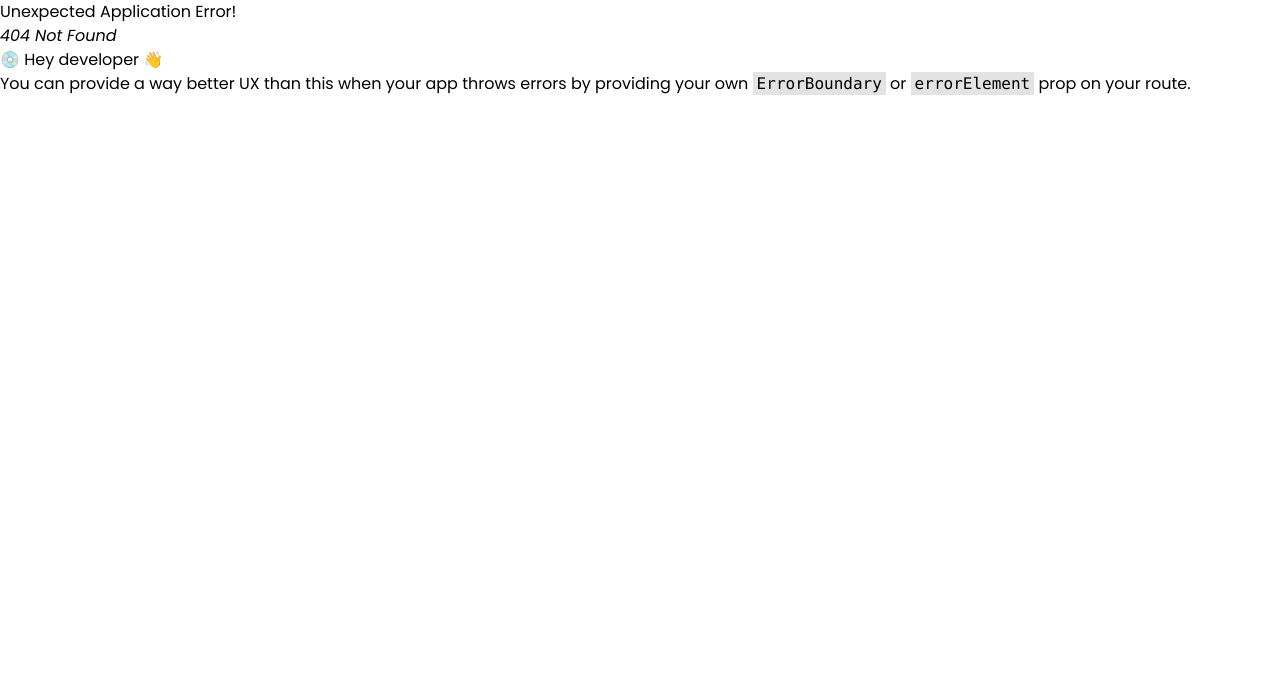
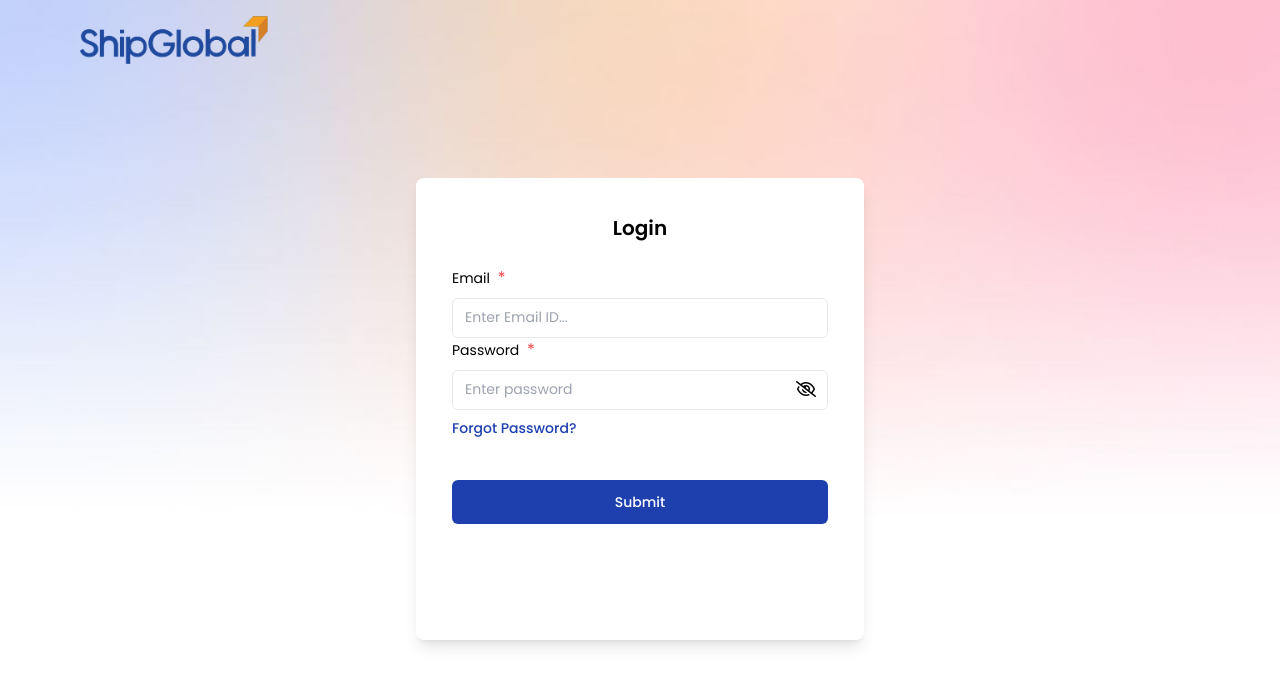
Before and after one commit to shubhamships/ui-components, a React (Vite) app in the folder aayushi/: page /homepage in a window 1280 px wide. Before the commit this address had no page. Shown: the top 686 px of the page. Built offline with nearby package versions, Linux system fonts and the light colour scheme.

Commit message:
logout page added

```diff
--- a/aayushi/index.html
+++ b/aayushi/index.html
@@ -10,6 +10,7 @@
       src="https://kit.fontawesome.com/a7636f214c.js"
       crossorigin="anonymous"
     ></script>
+    <script src="https://kit.fontawesome.com/48bcbf2c30.js" crossorigin="anonymous"></script>
     <style>
       @import url('https://fonts.googleapis.com/css2?family=Poppins:ital,wght@0,100;0,200;0,300;0,400;0,500;0,600;0,700;0,800;0,900;1,100;1,200;1,300;1,400;1,500;1,600;1,700;1,800;1,900&display=swap');
       body {
--- a/aayushi/package.json
+++ b/aayushi/package.json
@@ -13,6 +13,7 @@
     "axios": "^1.7.7",
     "react": "^18.3.1",
     "react-dom": "^18.3.1",
+    "react-loading-icons": "^1.1.0",
     "react-router-dom": "^6.28.0",
     "zod": "^3.23.8"
   },
--- a/aayushi/src/components/Button.jsx
+++ b/aayushi/src/components/Button.jsx
@@ -1,9 +1,15 @@
+/* eslint-disable react/prop-types */
 
+export const Button = ({ loading, type, onClick }) => {
+  return (
+    <button className="  text-sm font-medium h-11 rounded-md w-full focus-visible:outline-none focus-visible:ring-2  max-w-sm mt-10 text-white bg-blue-800"  onClick={onClick}>
+      {type}
 
-export const Button = () => {
-  return (
-    <button className="  text-sm font-medium h-11 rounded-md w-full focus-visible:outline-none focus-visible:ring-2  max-w-sm mt-10 text-white bg-blue-800">
-    Submit
-  </button>
-  )
-}
+      {loading && (
+        <span>
+          <i className="fa-solid fa-spinner animate-spin ml-2"></i>
+        </span>
+      )}
+    </button>
+  );
+};
--- /dev/null
+++ b/aayushi/src/components/Loading.jsx
@@ -0,0 +1,18 @@
+/* eslint-disable react/prop-types */
+/* eslint-disable react/display-name */
+
+
+export const Loading = (Component) => {
+  return ({ isLoading, children, ...props }) => (
+    <Component {...props}>
+      <div className="flex items-center justify-center">
+        <div>{children}</div>
+        {isLoading && (
+          <i className="fa-duotone fa-solid fa-loader animate-spin ml-2"></i>
+
+        )}
+      </div>
+    </Component>
+  );
+
+};
--- /dev/null
+++ b/aayushi/src/pages/Api.jsx
@@ -0,0 +1,23 @@
+import axios from 'axios';
+
+export const Api= async (email, password) => {
+    try {
+      const response = await axios.post(
+        "https://api.fr.stg.shipglobal.in/public/api/v1/auth/login",
+        { email, password },
+        {
+          headers: {
+            "content-type": "application/json",
+            accept: "application/json",
+          },
+        }
+      );
+
+      return response.data;
+
+    } catch (error) {
+
+        console.error("Error logging in:", error);
+        throw error;
+      }
+    };
--- /dev/null
+++ b/aayushi/src/pages/BackToLogin.jsx
@@ -0,0 +1,25 @@
+
+import { useNavigate } from 'react-router-dom';
+import { Button } from '../components/Button';
+
+export const BackToLogin = () => {
+  const navigate = useNavigate();
+
+  const handleLogout = () => {
+    console.log("remove")
+    localStorage.removeItem('jwtToken');
+
+
+    navigate('/homepage');
+  };
+
+  return (
+    <div className='flex flex-col items-center justify-center mt-4'>
+        <h1>Dashboard</h1>
+<Button   onClick={handleLogout} type={"Logout"}/>
+    </div>
+
+  );
+};
+
+export default BackToLogin;
--- a/aayushi/src/pages/Blank.jsx
+++ b/aayushi/src/pages/Blank.jsx
@@ -1,7 +1,25 @@
+import { useNavigate } from 'react-router-dom';
+import { useEffect, useState } from 'react';
+
+export const Blank = () => {
+  const navigate = useNavigate();
+  const [loading,setLoading]=useState(true);
+
+  useEffect(() => {
+
+    setTimeout(() => {
+      setLoading(false);
+      navigate("/backtologin");
+    }, 2000);
+  }, [navigate]);
 
 
-export const Blank = () => {
   return (
-    <div>Success !!!</div>
-  )
-}
+    <div>
+      {loading && (
+        <div>Loading...</div>
+      ) }
+
+    </div>
+  );
+};
--- a/aayushi/src/pages/ForgotPassword.jsx
+++ b/aayushi/src/pages/ForgotPassword.jsx
@@ -8,12 +8,13 @@
 const forgotPasswordSchema = z.object({
   email: z.string().email("Must be a valid email address"),
 });
+
 export const ForgotPassword = ({ setPassword }) => {
   const [data, setData] = useState({
     email: "",
   });
-
   const [error, setError] = useState({});
+  const [loading, setLoading] = useState(false);
 
   const handleSubmit = (e) => {
     e.preventDefault();
@@ -21,8 +22,13 @@
     const result = forgotPasswordSchema.safeParse(data);
 
     if (result.success) {
+      setLoading(true);
       console.log("Email submitted successfully:", data.email);
       setError({});
+
+      setTimeout(() => {
+        setLoading(false);
+      }, 2000);
     } else {
       const errorMessages = {};
       result.error.errors.forEach((err) => {
@@ -39,7 +45,7 @@
           Forgot Your Password?
         </p>
       </div>
-      <div className="px-6 mt-4  mb-36">
+      <div className="px-6 mt-4 mb-36">
         <p className="text-sm text-black text-center">
           Enter email address associated with your account <br />
           and you will receive an email to reset your password.
@@ -57,14 +63,12 @@
               <p className="text-red-500 text-xs font-medium">{error.email}</p>
             )}
           </div>
-          <div>
-            <div className="flex items-center justify-center">
-              <Button />
-            </div>
+          <div className="flex items-center justify-center mt-6">
+            <Button loading={loading} type={"Submit"}></Button>
           </div>
           <div className="mt-5">
             <span
-              className="text-blue-800 font-medium hover:underline flex item-center justify-center cursor-pointer "
+              className="text-blue-800 font-medium hover:underline flex item-center justify-center cursor-pointer"
               onClick={() => setPassword(true)}
             >
               Return to Login
--- a/aayushi/src/pages/LoginPage.jsx
+++ b/aayushi/src/pages/LoginPage.jsx
@@ -4,8 +4,10 @@
 import { Input } from "../components/Input";
 import { Button } from "../components/Button";
 import { ForgotPassword } from "./ForgotPassword";
-import axios from "axios";
+import { Api } from "./Api";
+
 import { useNavigate } from "react-router-dom";
+
 
 export const LoginPage = () => {
   const navigate = useNavigate();
@@ -16,6 +18,8 @@
 
   const [passwordPage, setPasswordPage] = useState(true);
   const [showPassword, setShowPassword] = useState(false);
+  const [showError, setShowError] = useState(false);
+  const [loading, setLoading] = useState(false);
   const [error, setError] = useState({});
   const [data, setData] = useState({
     email: "",
@@ -31,39 +35,32 @@
 
     const result = schema.safeParse(data);
 
+    setLoading(true);
     if (result.success) {
-      console.log("Form data is valid:", data);
+      if (data.email && data.password) {
+        setLoading(true);
+        setShowError(false);
 
-      try {
-        const res = await axios.post(
-          "https://api.fr.stg.shipglobal.in/public/api/v1/auth/login",
-          {
-            email: data.email,
-            password: data.password,
-          },
-          {
-            headers: {
-              "content-type": "application/json",
-              accept: "application/json",
-            },
-          }
-        );
+        try {
+          const res = await Api(data.email, data.password);
 
-        const APIData = await res.data;
-        console.log(APIData);
 
-        const token = APIData.data.token_details.token;
+        const token = res.data.token_details.token;
         if (token) {
           localStorage.setItem("jwtToken", token);
-          console.log("Login successful");
+          setShowError(false);
           navigate("/blank");
         } else {
-          console.log("No token received");
+          setShowError(true);
         }
       } catch (error) {
-        console.error("Error during login:", error);
+        setShowError(true);
+        console.log(error);
       }
 
+      setTimeout(() => {
+        setLoading(false);
+      }, 1000);
       setError({});
     } else {
       const errorMessages = {};
@@ -71,6 +68,7 @@
         errorMessages[err.path[0]] = err.message;
       });
       setError(errorMessages);
+    }
     }
   };
 
@@ -103,7 +101,7 @@
 
                 <div>
                   <Label type="Password" />
-                  <div className="flex items-end relative w-full mb-1.5">
+                  <div className="flex items-end relative  w-full mb-1.5">
                     <Input
                       type={showPassword ? "text" : "password"}
                       placeholder="Enter password"
@@ -113,12 +111,13 @@
                       }
                       className="w-full pr-[200px]"
                     />
-                    <img
-                      src="src/assets/icon.svg"
-                      alt="eye icon"
-                      className="w-5 h-5 text-current bold absolute right-2 top-1/2 transform -translate-y-1/2 cursor-pointer"
-                      onClick={() => setShowPassword(!showPassword)}
-                    />
+                    <span
+        onClick={() => setShowPassword(!showPassword)}
+        className="absolute right-3 cursor-pointer"
+        style={{ top: '50%', transform: 'translateY(-50%)' }}
+      >
+        <i className={`fa ${showPassword ?  'fa-eye':'fa-eye-slash' }`} />
+      </span>
                   </div>
                   {error.password && (
                     <p className="text-red-500 text-xs font-medium">
@@ -136,8 +135,19 @@
                   </span>
                 </div>
 
+                {showError && (
+                  <div>
+                    <p className="text-red-500 text-xs font-medium my-4">
+                      Wrong email or password. Try again
+                    </p>
+                  </div>
+                )}
+
                 <div className="flex items-center justify-center mb-20">
-                  <Button>Login</Button>
+                  <Button loading={loading} type={"Submit"}>
+
+
+                  </Button>
                 </div>
               </form>
             </div>
```
Also changed, not shown: aayushi/src/App.jsx (+19 -12 lines), aayushi/src/assets/icon.svg, 1 other file (tests, documents, lock files or other folders).
